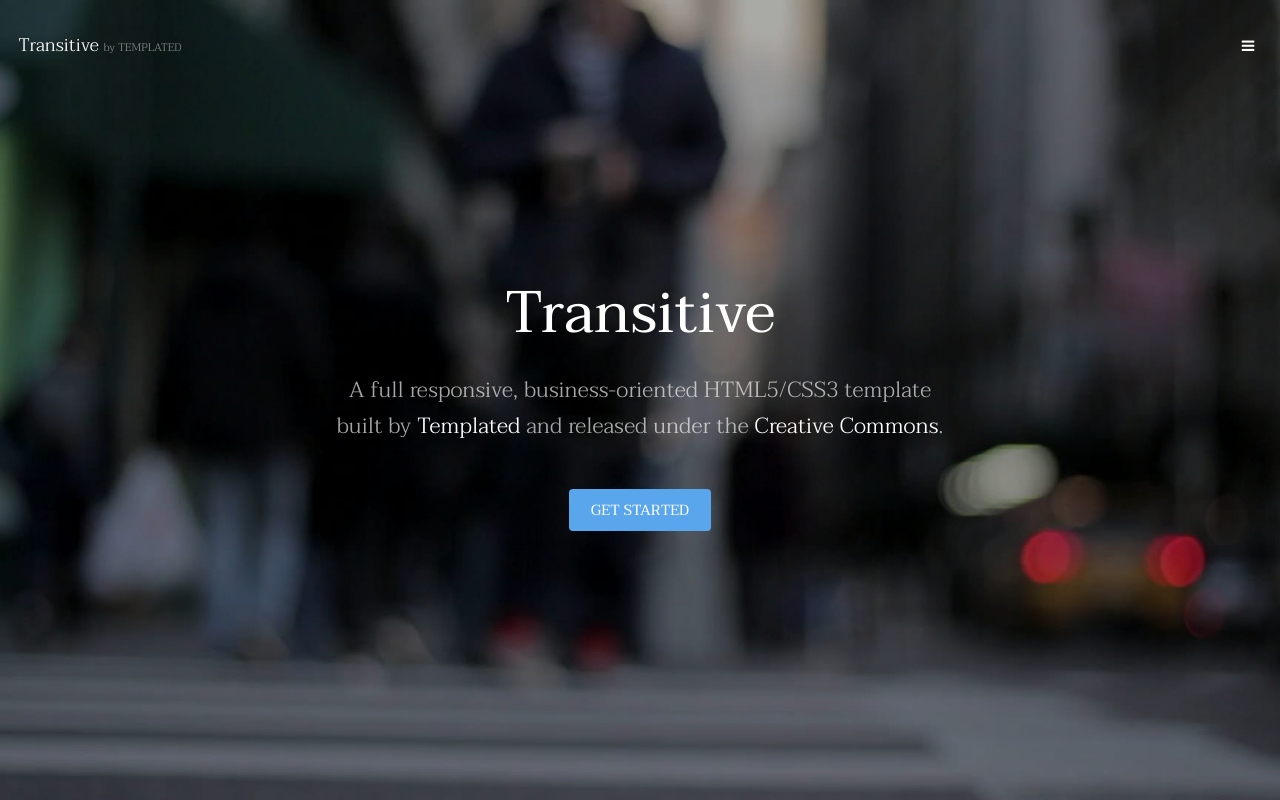
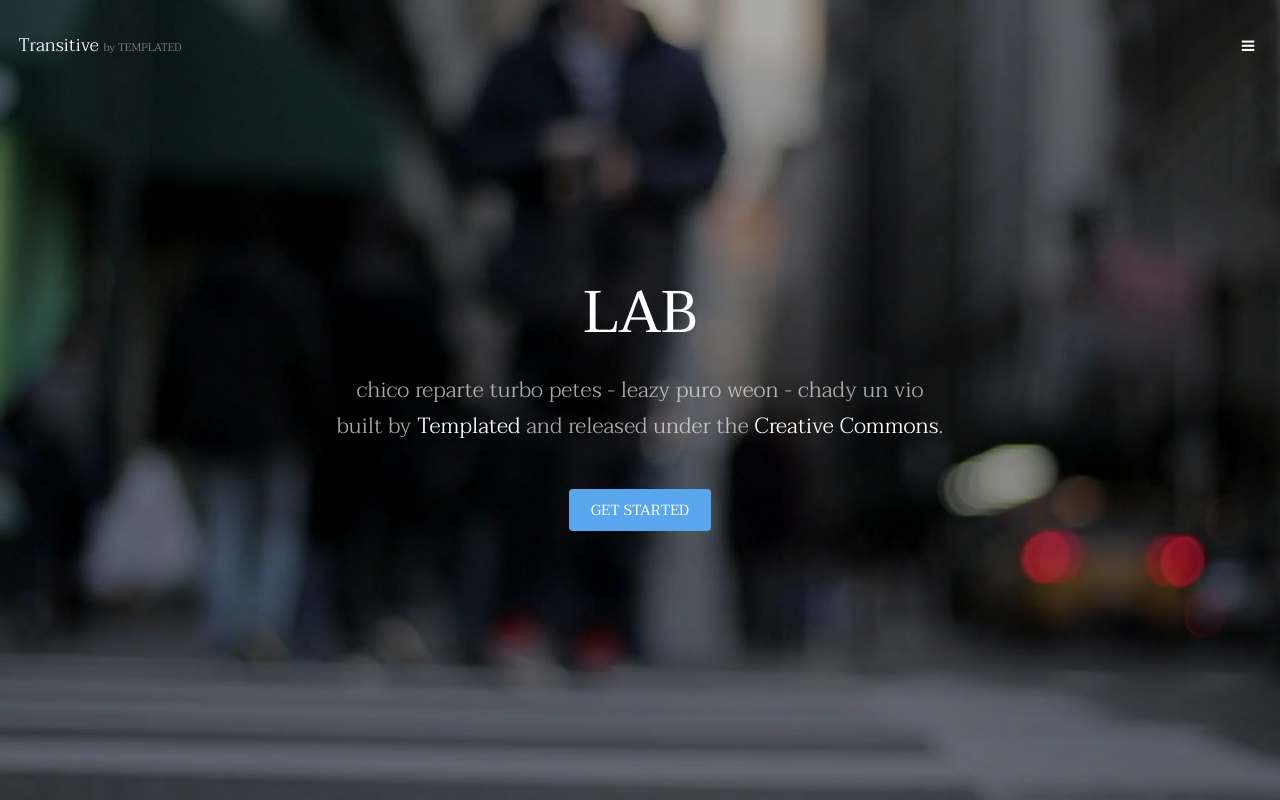
Before and after one commit to frnacisco/frnacisco.github.io, a plain HTML site: page index.html in a window 1280 px wide. Shown: the top 800 px of the page. Drawn offline with Linux system fonts and the light colour scheme.

Commit message:
Update index.html
lab

```diff
--- a/index.html
+++ b/index.html
@@ -36,8 +36,8 @@
 		-->
 			<section id="banner" data-video="images/banner">
 				<div class="inner">
-					<h1>Transitive</h1>
-					<p>A full responsive, business-oriented HTML5/CSS3 template<br />
+					<h1>LAB</h1>
+					<p>chico reparte turbo petes - leazy puro weon - chady un vio <br />
 					built by <a href="https://templated.co/">Templated</a> and released under the <a href="https://templated.co/license">Creative Commons</a>.</p>
 					<a href="#one" class="button special scrolly">Get Started</a>
 				</div>
```
